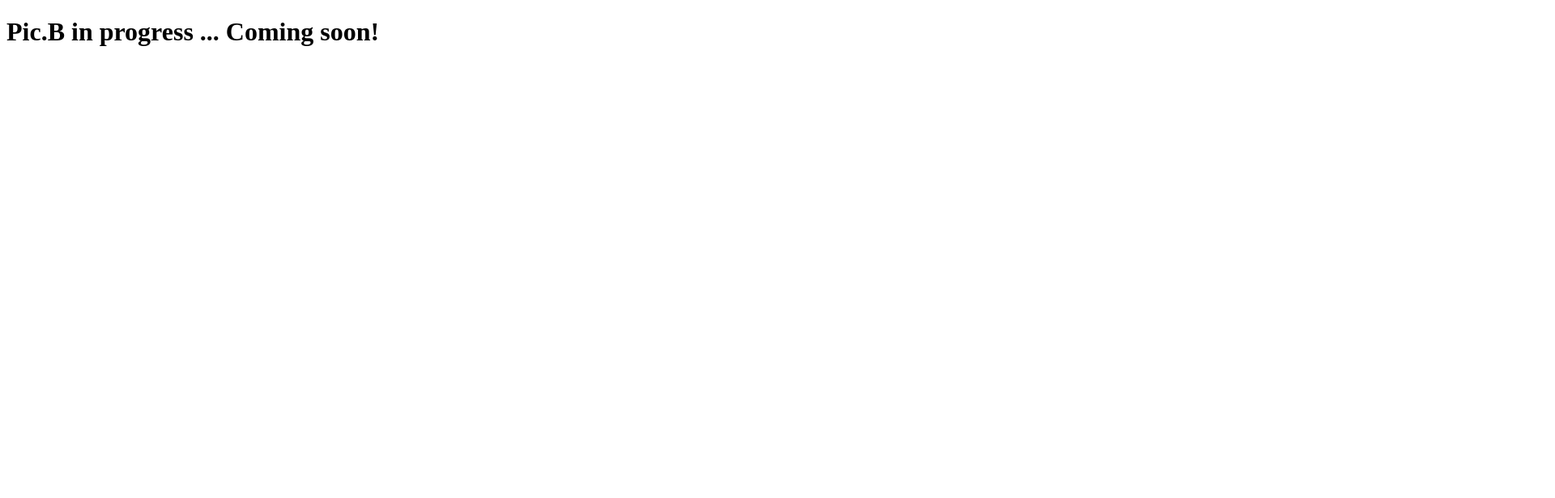
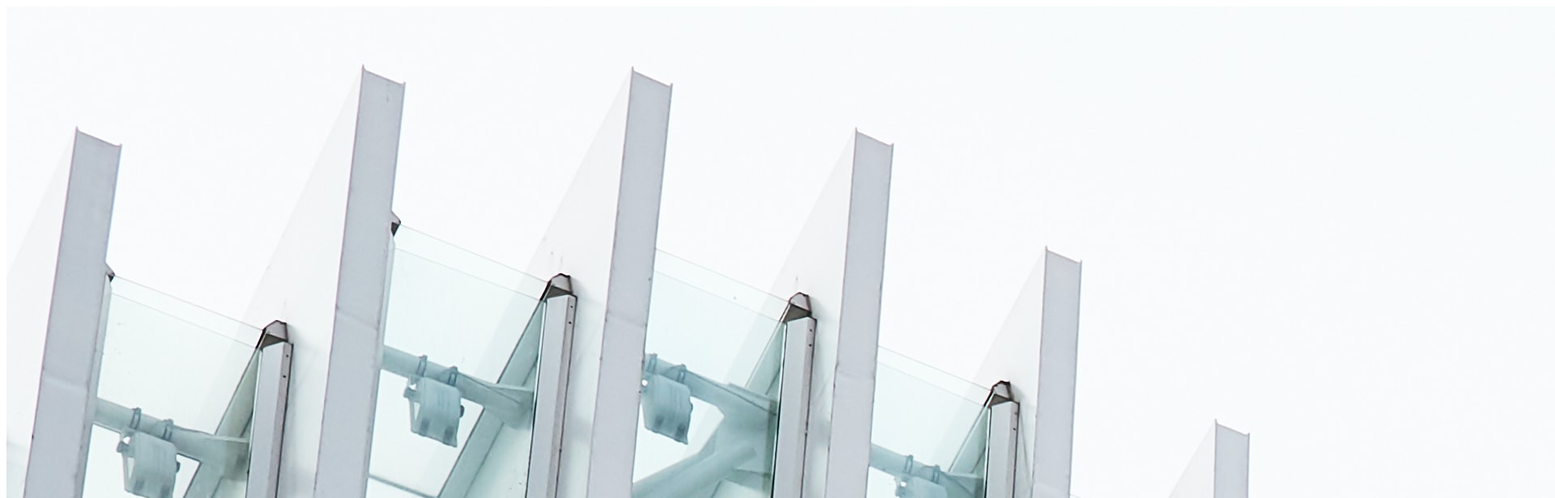
Before and after one commit to BKJELP/git-101, a plain HTML site: page index.html in a window 1280 px wide. Shown: the top 616 px of the page at 81% size, 1920 px wide, since content can reach past the window. Drawn offline with Linux system fonts and the light colour scheme.

Commit message:
Added picture

```diff
--- a/index.html
+++ b/index.html
@@ -5,6 +5,7 @@
 </head>
 
 <body>
+	<img src="building.jpg">
 	<h1>Pic.B in progress ... Coming soon!</h1>
 
 </body>
```
Also changed, not shown: building.jpg (added).
